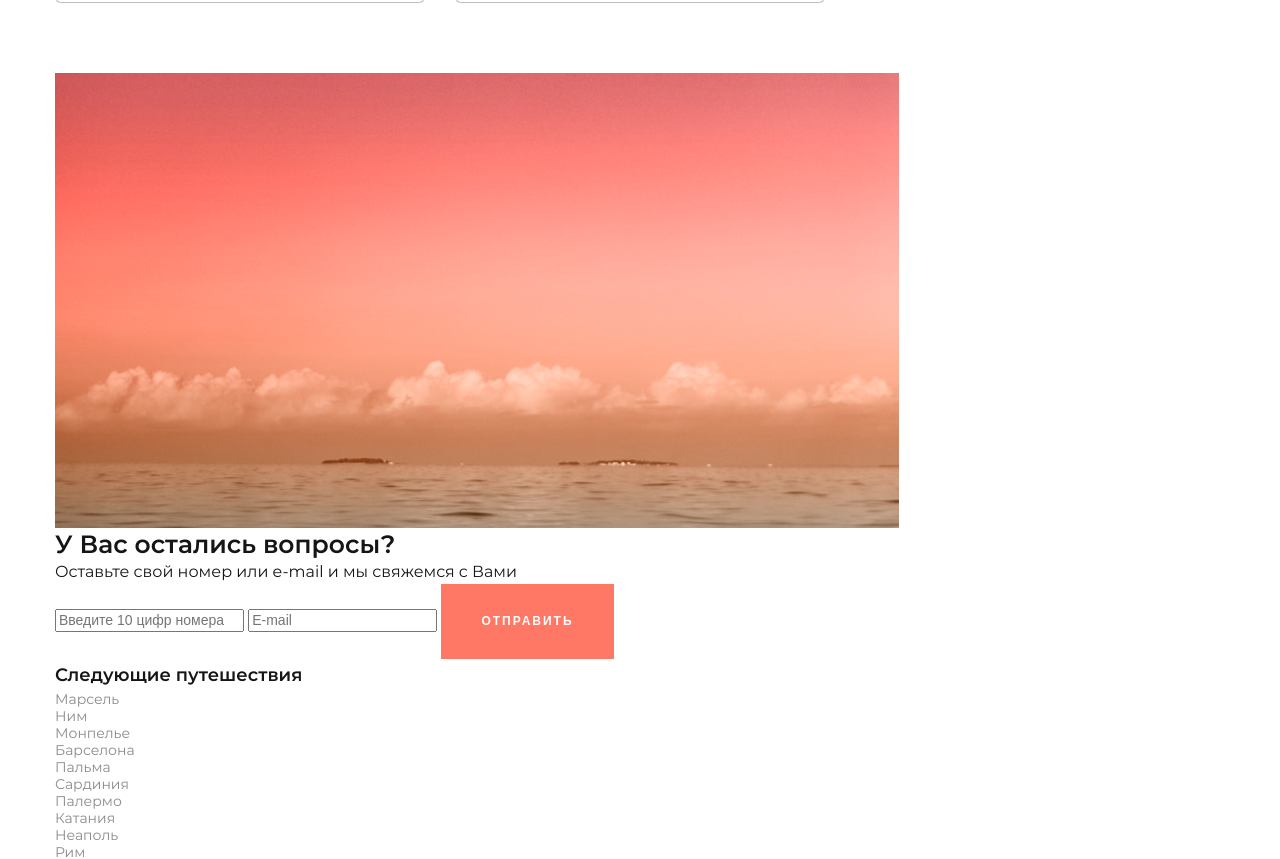
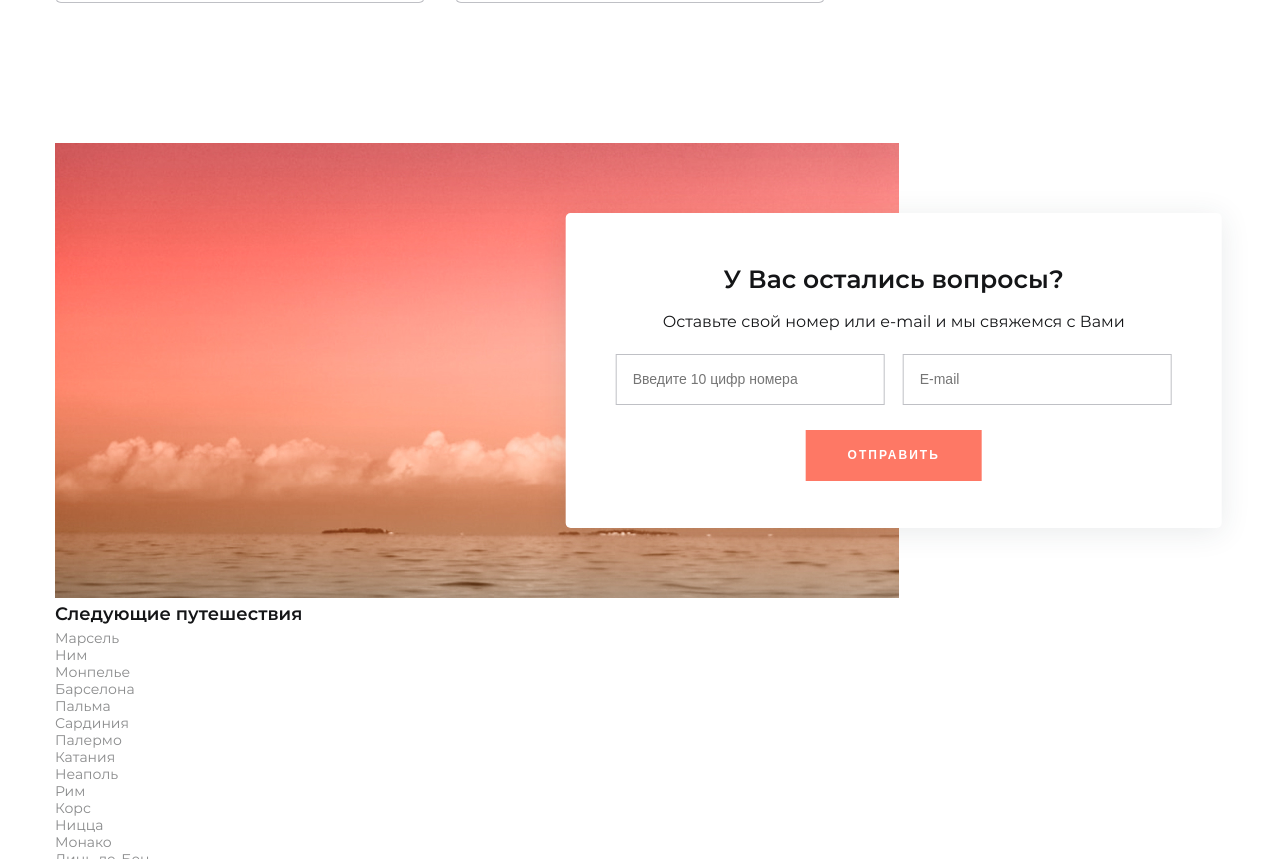
Before and after one commit to alenushka-jpg/gramovich_way, a website: page source/index.html in a window 1280 px wide. Shown: the part 4185-5044 px from the top of the page. Drawn offline with nearby package versions, Linux system fonts and the light colour scheme; files that its build step writes are made by us from their sources.

Commit message:
Задает сетку секции questions

```diff
--- a/source/index.html
+++ b/source/index.html
@@ -203,7 +203,7 @@
               <h3 class="travel-price__subtitle">Комплексный</h3>
               <div class="travel-price__price">$1999</div>
             </div>
-            <div class="travel-price__text">Ознакомьтесь с перечнем того, что входит в данный пакет</div>
+            <p class="travel-price__text">Ознакомьтесь с перечнем того, что входит в данный пакет</p>
             <ul class="travel-price__list">
               <li class="travel-price__item">Разработанный маршрут с гидом группы</li>
               <li class="travel-price__item">Перелет, трансфер и проживание в отелях</li>
@@ -217,7 +217,7 @@
               <h3 class="travel-price__subtitle">Экономный</h3>
               <div class="travel-price__price">$1399</div>
             </div>
-            <div class="travel-price__text">Ознакомьтесь с перечнем того, что входит в данный пакет</div>
+            <p class="travel-price__text">Ознакомьтесь с перечнем того, что входит в данный пакет</p>
             <ul class="travel-price__list">
               <li class="travel-price__item">Разработанный маршрут с гидом группы</li>
               <li class="travel-price__item">Перелет и трансфер</li>
--- a/source/sass/blocks/questions.scss
+++ b/source/sass/blocks/questions.scss
@@ -1,4 +1,24 @@
+.questions {
+  position: relative;
+}
+
+.questions__form {
+  position: absolute;
+  top: 70px;
+  right: 30%;
+  transform: translateX(53%);
+  width: 656px;
+  height: 315px;
+  padding: 50px;
+  text-align: center;
+  background: $basic-white;
+  box-shadow: 0 4px 30px rgba($basic-shadow, 0.1);
+  border-radius: 5px;
+}
+
 .questions__title {
+  display: block;
+  padding-bottom: 15px;
   font-weight: 600;
   font-size: 25px;
   line-height: 32px;
@@ -7,8 +27,14 @@
 
 .questions__text {
   margin: 0;
+  padding-bottom: 20px;
   font-weight: 400;
   font-size: 16px;
   line-height: 150%;
   color: $basic-darkest;
 }
+
+.questions__button {
+  margin: 0 auto;
+  padding: 18px 42px;
+}
--- a/source/sass/blocks/travel-price.scss
+++ b/source/sass/blocks/travel-price.scss
@@ -2,7 +2,7 @@
   display: grid;
   grid-template-columns: 1fr 1fr 1fr;
   column-gap: 30px;
-  padding-bottom: 70px;
+  padding-bottom: 140px;
 }
 
 .travel-price__package {
--- a/source/sass/blocks/user-data.scss
+++ b/source/sass/blocks/user-data.scss
@@ -1,4 +1,17 @@
+.user-data {
+  display: flex;
+  flex-wrap: wrap;
+  justify-content: space-between;
+}
+
+.user-data__contacts {
+  padding-bottom: 25px;
+}
+
 .user-data__input {
+  width: 269px;
+  padding: 16px;
+  border: 1px solid rgba($basic-dark, 0.3);
   font-weight: 400;
   font-size: 14px;
   line-height: 17px;
--- a/source/sass/global/variables.scss
+++ b/source/sass/global/variables.scss
@@ -5,6 +5,7 @@ $basic-black: #000000;
 $basic-darkest: #141517;
 $basic-dark: #2c2e3f;
 $dark-grey: #48494d;
+$basic-shadow: #293642;
 $basic-accent: #fe7865;
 $hover-accent: #f17d4b;
 $promo-background: #4c7997;
```
